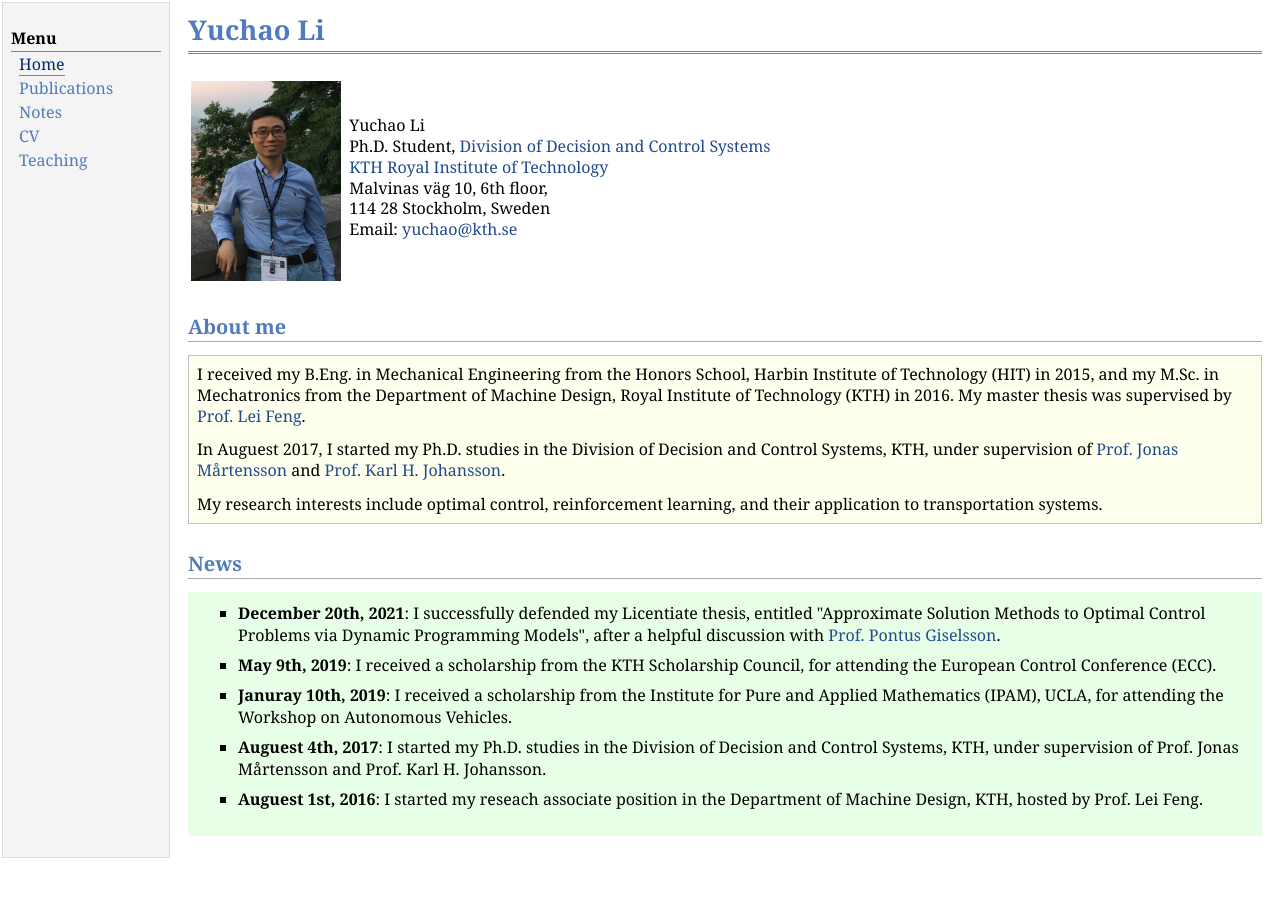
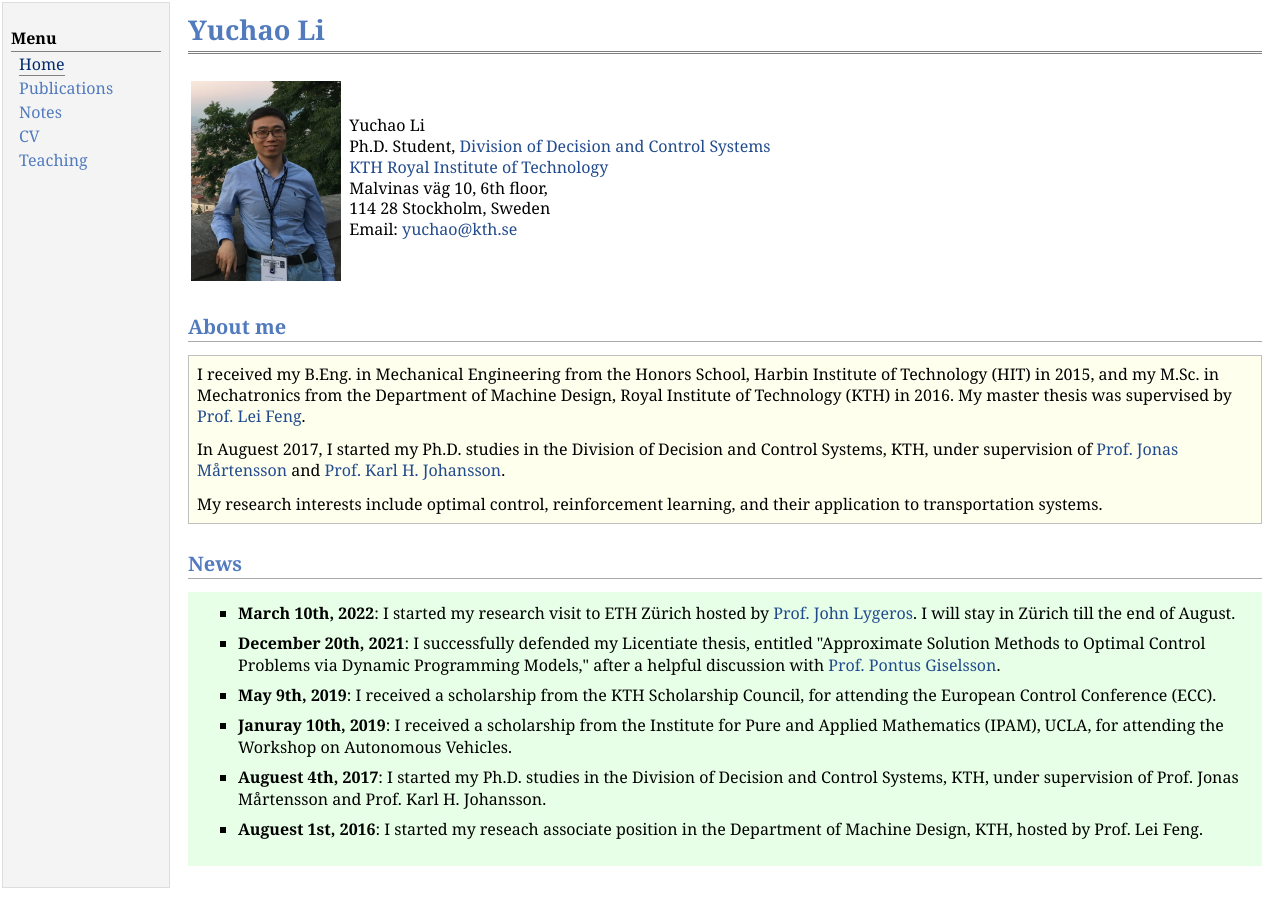
Before and after one commit to yuchaotaigu/yuchaotaigu.github.io, a Jekyll site: the page index.html, which Jekyll copies as it is, in a window 1280 px wide. Built offline with Jekyll 4.4.1, drawn with Linux system fonts in a browser that asks for light colours; comment, search, counter and statistics services are not loaded.

Commit message:
research visit

```diff
--- a/index.html
+++ b/index.html
@@ -52,7 +52,9 @@ Email: <a href="mailto:yuchao@kth.se">yuchao@kth.se</a><br /></p>
 <div class="infoblock">
 <div id="demobox">
 <ul>
-  <li><b>December 20th, 2021</b>: I successfully defended my Licentiate thesis, entitled "Approximate Solution Methods to Optimal Control Problems via Dynamic Programming Models", after a helpful discussion with <a href="https://www.control.lth.se/personnel-old/pontus-giselsson/">Prof. Pontus Giselsson</a>.
+  <li><b>March 10th, 2022</b>: I started my research visit to ETH Zürich hosted by <a href="https://mavt.ethz.ch/people/person-detail.MTM3NDE5.TGlzdC8xMzc0LC0xNzA2OTc4MDE3.html">Prof. John Lygeros</a>. I will stay in Zürich till the end of August.
+  </li>
+  <li><b>December 20th, 2021</b>: I successfully defended my Licentiate thesis, entitled "Approximate Solution Methods to Optimal Control Problems via Dynamic Programming Models," after a helpful discussion with <a href="https://www.control.lth.se/personnel-old/pontus-giselsson/">Prof. Pontus Giselsson</a>.
   </li>
   <li><b>May 9th, 2019</b>: I received a scholarship from the KTH Scholarship Council, for attending the European Control Conference (ECC).
   </li>
```
